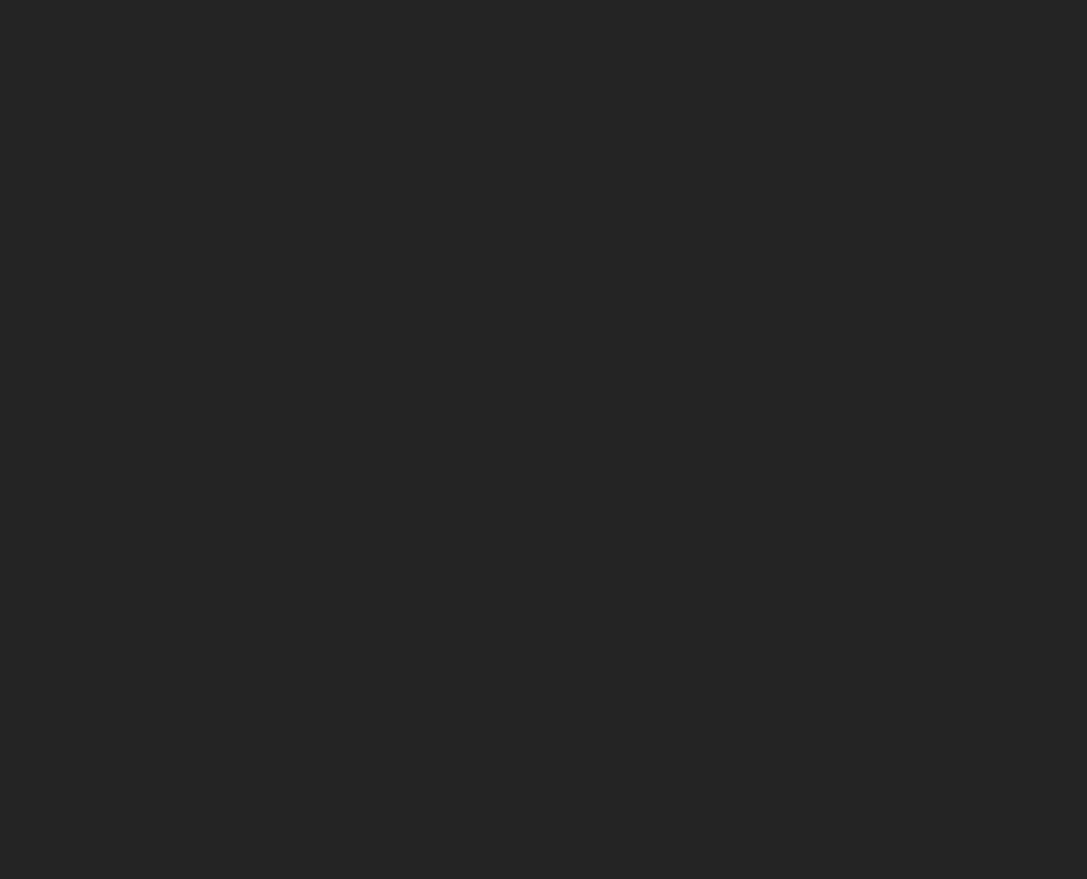
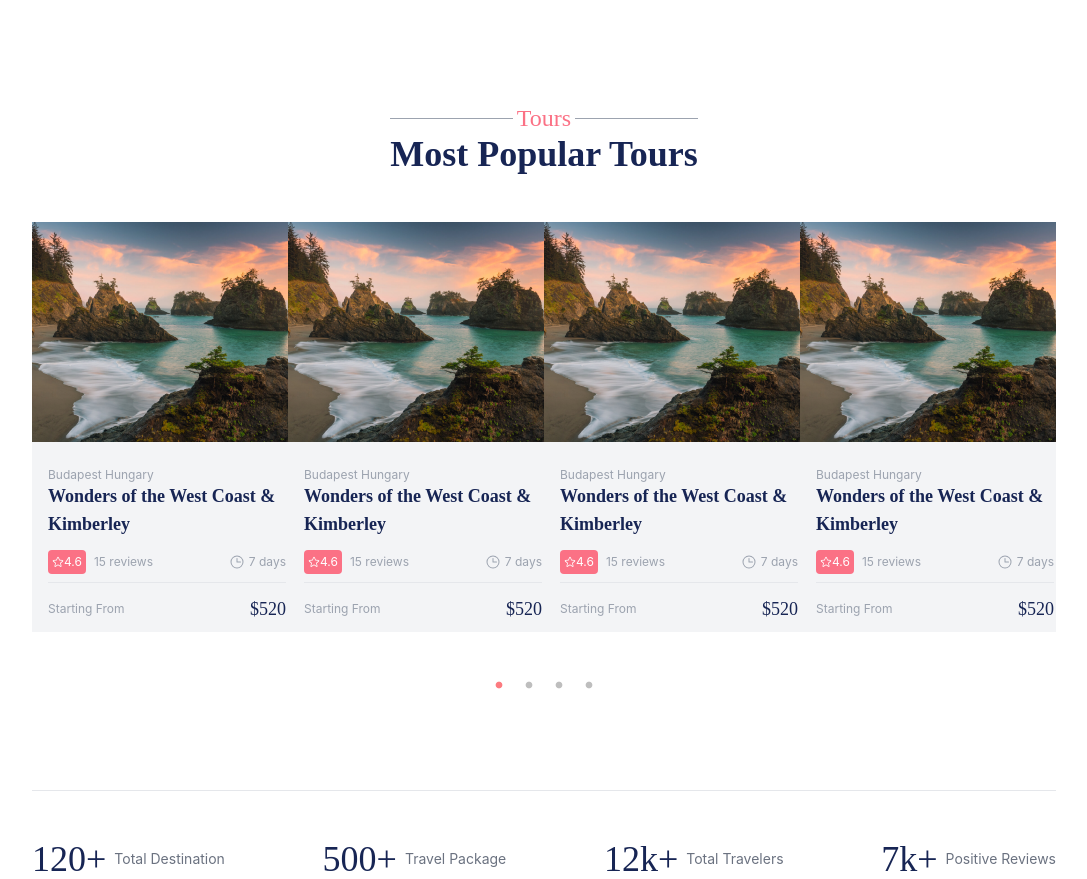
Before and after one commit to ieVictor/trisog-frontend, a React (Vite) app: page / in a window 1280 px wide. Shown: the part 670-1549 px from the top of the page, without its empty margins (96-1183 px from the left). Before the commit the page ends 800 px from the top, so only its background shows below. Built offline with nearby package versions, Linux system fonts and the light colour scheme.

Commit message:
feat(secondSection): add initial second section implementation

```diff
--- /dev/null
+++ b/src/pages/Home/SecondSection/athoms/StatsItem.tsx
@@ -0,0 +1,13 @@
+type StatsItemProps = {
+  value: string;
+  description: string;
+}
+
+export default function StatsItem(props: StatsItemProps) {
+  return (
+    <div className="gap-2 flex flex-row items-center justify-center">
+      <h6 className="text-start text-4xl font-script text-blue-950">{props.value}</h6>
+      <span className="font-sans text-sm text-gray-500">{props.description}</span>
+    </div>
+  )
+}
--- /dev/null
+++ b/src/pages/Home/SecondSection/index.tsx
@@ -0,0 +1,37 @@
+import CenteredSubtitle from "../../../components/CenteredSubtitle";
+import "slick-carousel/slick/slick.css";
+import "slick-carousel/slick/slick-theme.css";
+import Slider from 'react-slick';
+import TourCard from "../../../components/TourCard";
+import StatsItem from "./athoms/StatsItem";
+
+export default function SecondSection() {
+  return (
+    <section className="flex flex-col w-full bg-white max-h-[987px] gap-12 px-32 pt-36 overflow-hidden">
+      <div className="flex flex-col self-center">
+        <CenteredSubtitle content="Tours"/>
+        <h2 className="text-blue-950 font-display text-4xl font-bold">Most Popular Tours</h2>
+      </div>
+      <div className="w-full h-[520px] ">
+        <Slider
+          dotsClass="slick-dots -bottom-16 text-rose-500"
+          dots
+          speed={500}
+          slidesToShow={4}
+        >
+          <TourCard/>
+          <TourCard/>
+          <TourCard/>
+          <TourCard/>
+        </Slider>
+      </div>
+      <hr/>
+      <data className="flex flex-row items-center justify-between">
+        <StatsItem value="120+" description="Total Destination"/>
+        <StatsItem value="500+" description="Travel Package"/>
+        <StatsItem value="12k+" description="Total Travelers"/>
+        <StatsItem value="7k+" description="Positive Reviews"/>
+      </data>
+    </section>
+  )
+}
--- a/src/pages/Home/index.tsx
+++ b/src/pages/Home/index.tsx
@@ -1,5 +1,6 @@
 import Navigation from "../../components/Navigation";
 import FirstSection from "./FirstSection";
+import SecondSection from "./SecondSection";
 
 export default function Home() {
   return (
@@ -7,6 +8,7 @@ export default function Home() {
       <Navigation/>
       <main className="w-full h-full">
         <FirstSection/>
+        <SecondSection/>
       </main>
     </>
   )
```
